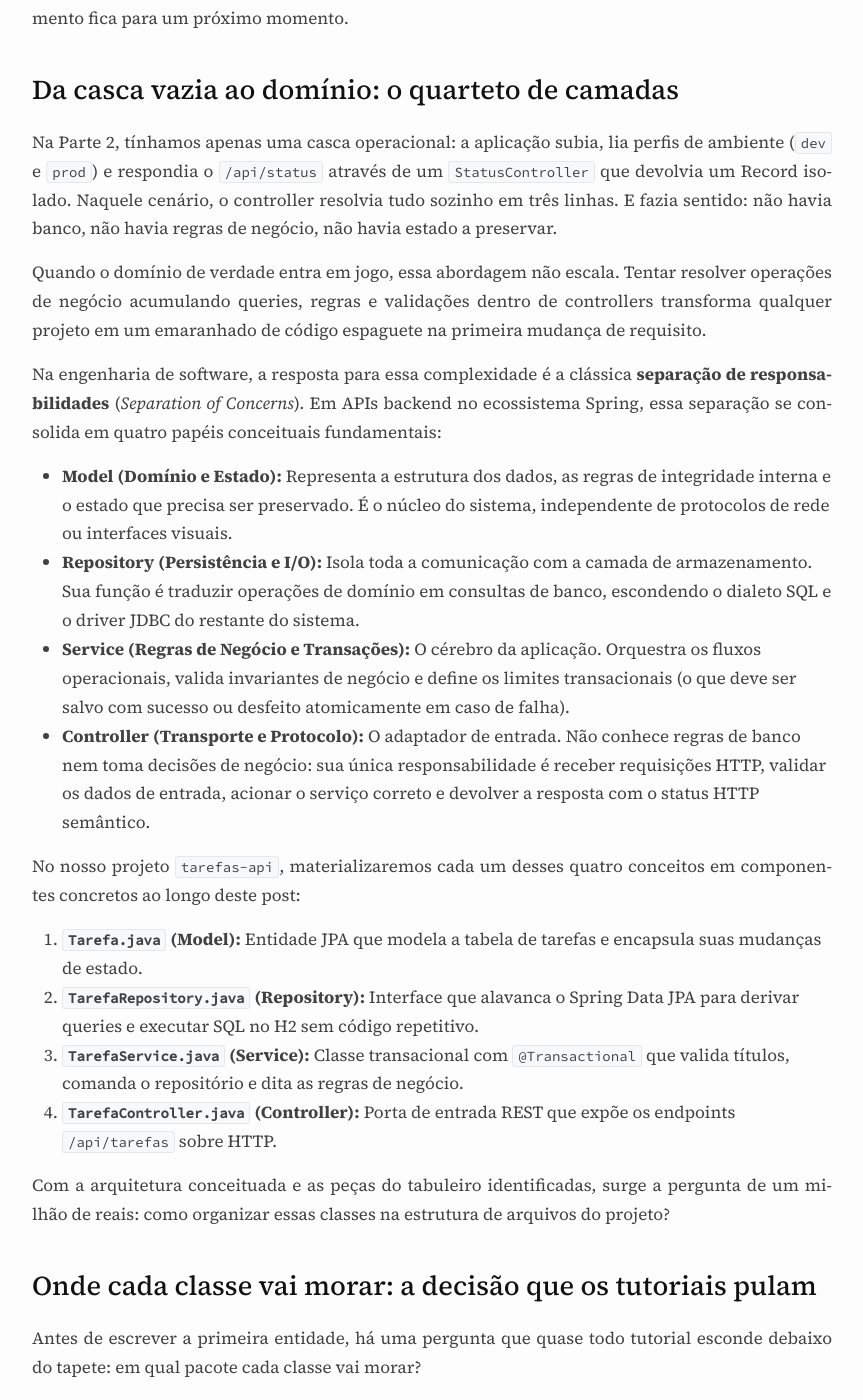
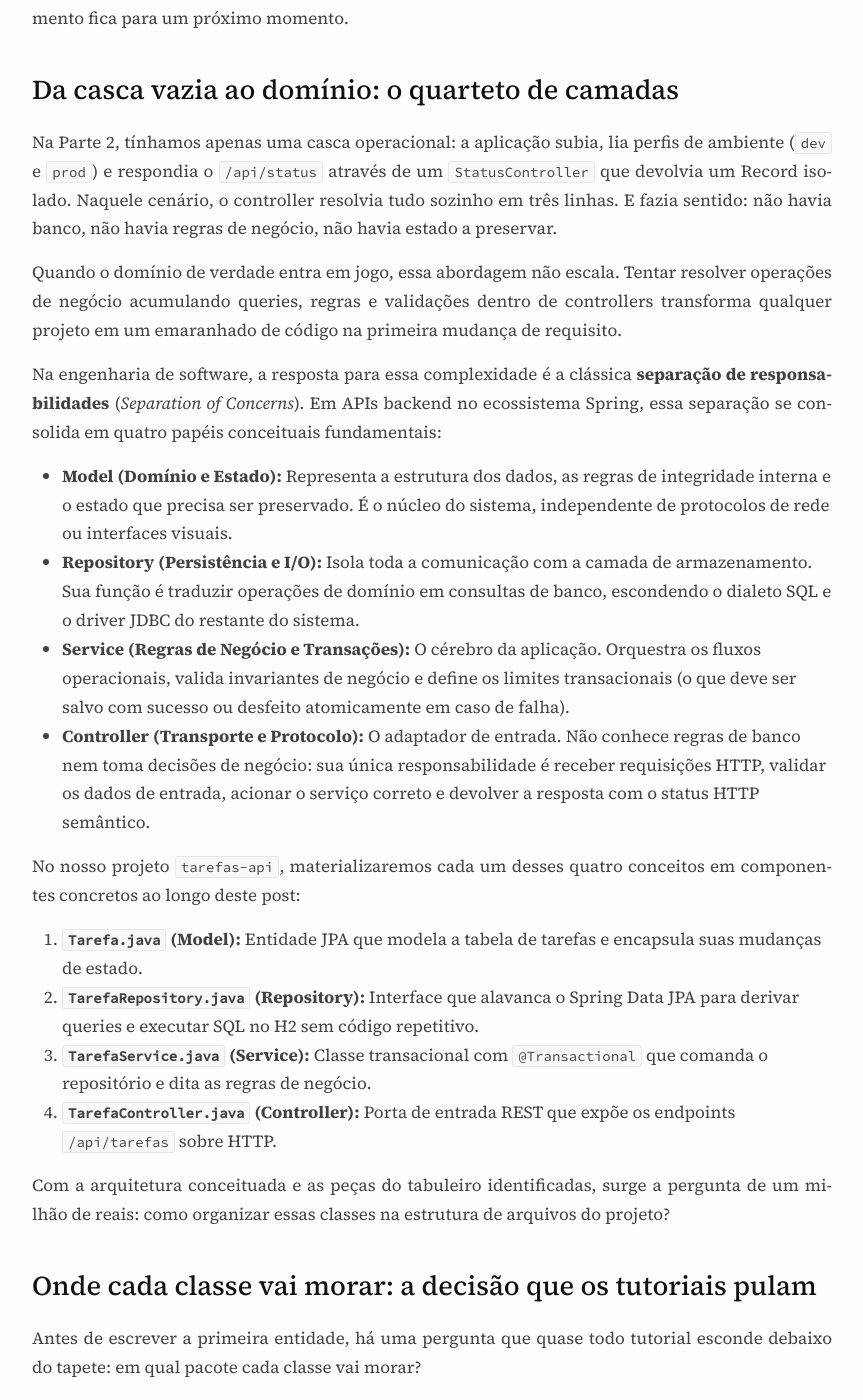
Before and after one commit to vndmtrx/vndmtrx.github.io, a Jekyll site: the page built from _posts/2026-08-26-springboot-tutorial-parte-3.md, in a window 1280 px wide and 1400 px high, scrolled down 1055 px. Shown: the whole window, without its empty margins (208-1071 px from the left). Built offline with Jekyll 4.4.1, drawn with Linux system fonts in a browser that asks for light colours; nearby versions of some CDN libraries.

Commit message:
Ajustes de tom

```diff
--- a/_posts/2026-08-26-springboot-tutorial-parte-3.md
+++ b/_posts/2026-08-26-springboot-tutorial-parte-3.md
@@ -25,7 +25,7 @@ Por isso, nesta parte a gente faz o oposto do impulso: constrói a primeira fati
 
 Na Parte 2, tínhamos apenas uma casca operacional: a aplicação subia, lia perfis de ambiente (`dev` e `prod`) e respondia o `/api/status` através de um `StatusController` que devolvia um Record isolado. Naquele cenário, o controller resolvia tudo sozinho em três linhas. E fazia sentido: não havia banco, não havia regras de negócio, não havia estado a preservar.
 
-Quando o domínio de verdade entra em jogo, essa abordagem não escala. Tentar resolver operações de negócio acumulando queries, regras e validações dentro de controllers transforma qualquer projeto em um emaranhado de código espaguete na primeira mudança de requisito.
+Quando o domínio de verdade entra em jogo, essa abordagem não escala. Tentar resolver operações de negócio acumulando queries, regras e validações dentro de controllers transforma qualquer projeto em um emaranhado de código na primeira mudança de requisito.
 
 Na engenharia de software, a resposta para essa complexidade é a clássica **separação de responsabilidades** (*Separation of Concerns*). Em APIs backend no ecossistema Spring, essa separação se consolida em quatro papéis conceituais fundamentais:
 
@@ -38,7 +38,7 @@ No nosso projeto `tarefas-api`, materializaremos cada um desses quatro conceitos
 
 1. **`Tarefa.java` (Model):** Entidade JPA que modela a tabela de tarefas e encapsula suas mudanças de estado.
 2. **`TarefaRepository.java` (Repository):** Interface que alavanca o Spring Data JPA para derivar queries e executar SQL no H2 sem código repetitivo.
-3. **`TarefaService.java` (Service):** Classe transacional com `@Transactional` que valida títulos, comanda o repositório e dita as regras de negócio.
+3. **`TarefaService.java` (Service):** Classe transacional com `@Transactional` que comanda o repositório e dita as regras de negócio.
 4. **`TarefaController.java` (Controller):** Porta de entrada REST que expõe os endpoints `/api/tarefas` sobre HTTP.
 
 Com a arquitetura conceituada e as peças do tabuleiro identificadas, surge a pergunta de um milhão de reais: como organizar essas classes na estrutura de arquivos do projeto?
```
Also changed, not shown: _posts/2026-08-28-reforma-tributaria-para-dummies.md (+7 -7 lines), .agents/skills/blog-posts/SKILL.md.
